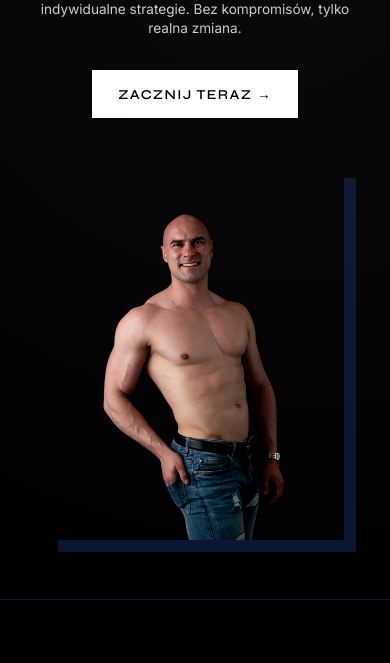
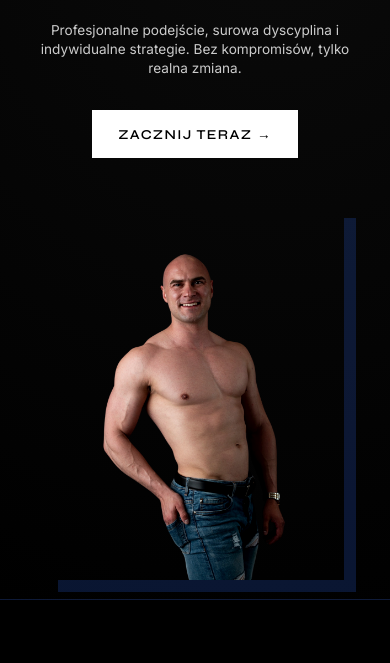
Before and after one commit to Slade20X/Frodo, a plain HTML site: page index.html in a window 390 px wide. Shown: the part 244-907 px from the top of the page. Drawn offline with Linux system fonts and the light colour scheme.

Commit message:
Update index.html

```diff
--- a/index.html
+++ b/index.html
@@ -584,6 +584,12 @@
     }
 
     @media (max-width: 768px) {
+  .hero {
+    padding-top: 80px;
+  }
+}
+
+    @media (max-width: 768px) {
       .sticky-header {
         flex-direction: row;
         flex-wrap: wrap;
```
